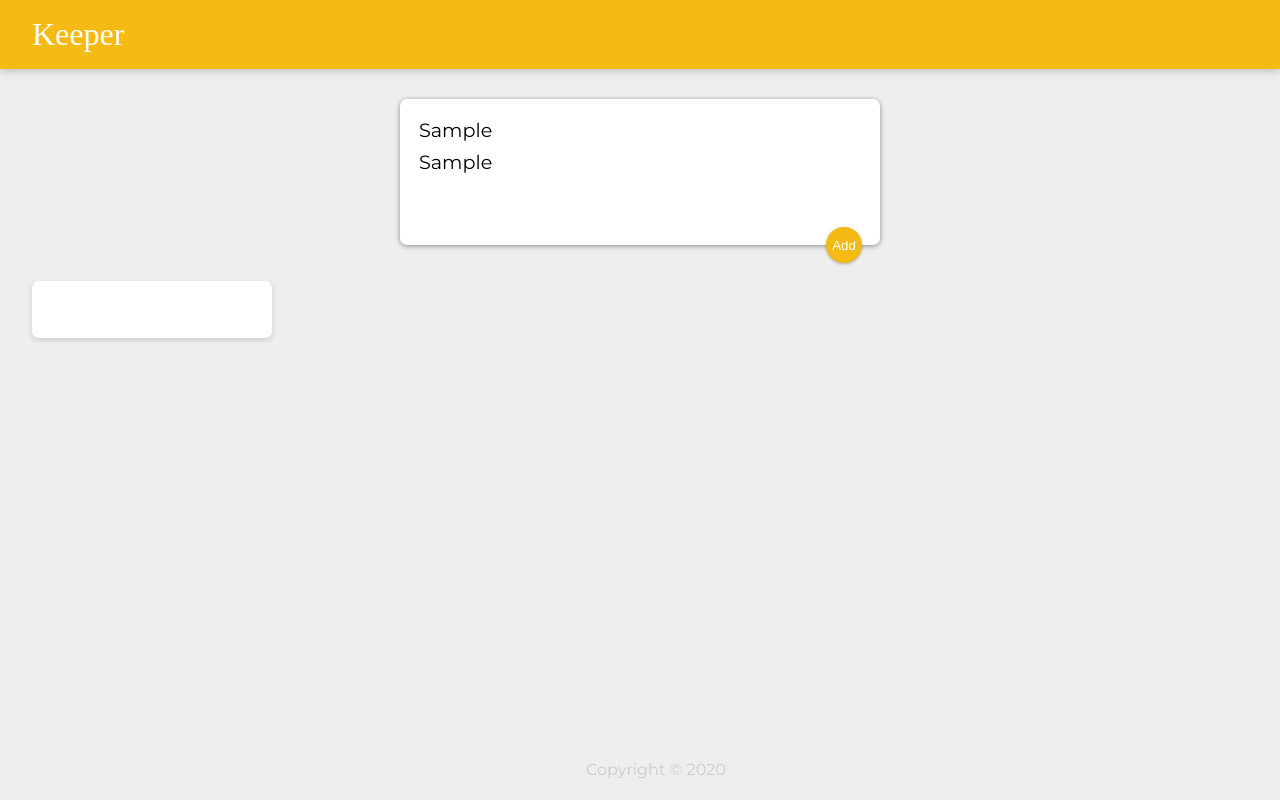
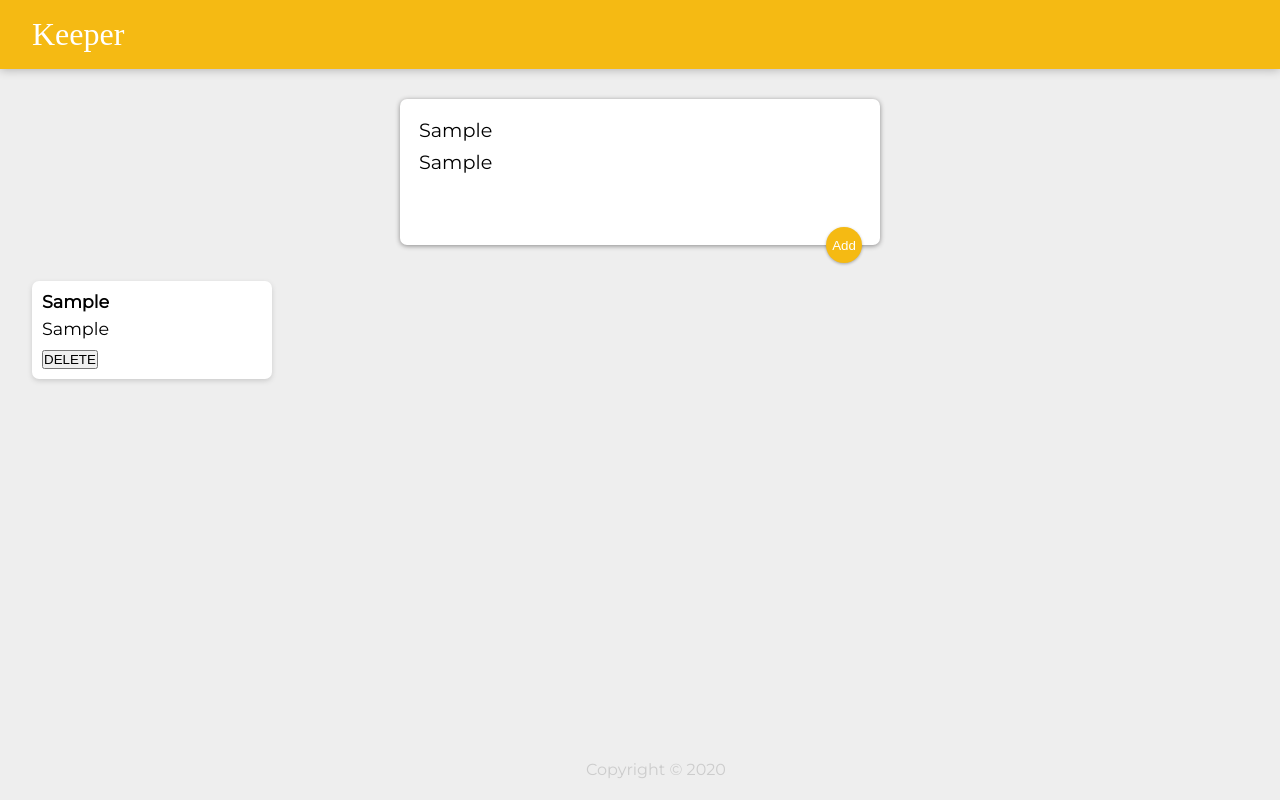
Before and after one commit to LouisGaravaglia/Keeper-App, a React (Create React App) app in the folder my-app/: page / in a window 1280 px wide. Both pictures are taken after typing "Sample", "Sample" into the empty fields and a click on the button "Add". Built offline with nearby package versions, Linux system fonts and the light colour scheme; a web font is replaced by a local one.

Commit message:
fixed Note.jsx component and added missing delete button

```diff
--- a/my-app/src/components/CreateArea.jsx
+++ b/my-app/src/components/CreateArea.jsx
@@ -2,8 +2,8 @@ import React, {useState} from "react";
 
 function CreateArea(props) {
     const [note, setNote] = useState({
-        heading: "",
-        body: ""
+        title: "",
+        content: ""
     })
 
     function changeHandler(event) {
@@ -21,8 +21,8 @@ function CreateArea(props) {
     function submitNote(event) {
         props.onAdd(note);
         setNote({
-            heading: "",
-            body: ""
+            title: "",
+            content: ""
         });
         event.preventDefault();
     }
--- a/my-app/src/components/app.jsx
+++ b/my-app/src/components/app.jsx
@@ -37,8 +37,8 @@ return (
         <Note
         key={index}
         id={index}
-        title={noteItem.heading}
-        content={noteItem.body}
+        title={noteItem.title}
+        content={noteItem.content}
         onChecked={deleteItem}
         />
         );
--- a/my-app/src/components/note.jsx
+++ b/my-app/src/components/note.jsx
@@ -3,19 +3,20 @@ import ReactDOM from "react-dom";
 
 
 function Note(props) {
+
+    function handleClick() {
+        props.onChecked(props.id);
+    }
+
+
 return (
-    <div
-     className="note"
-    onClick={() => {
-        props.onChecked(props.id);
-    }}
-    >
-
+    <div className="note" >
     <h1>{props.title}</h1>
-    <p> {props.content} </p>
+    <p>{props.content}</p>
+    <button onClick={handleClick}>DELETE</button>
     </div>
 
-)
+);
 }
 
 export default Note;
```
